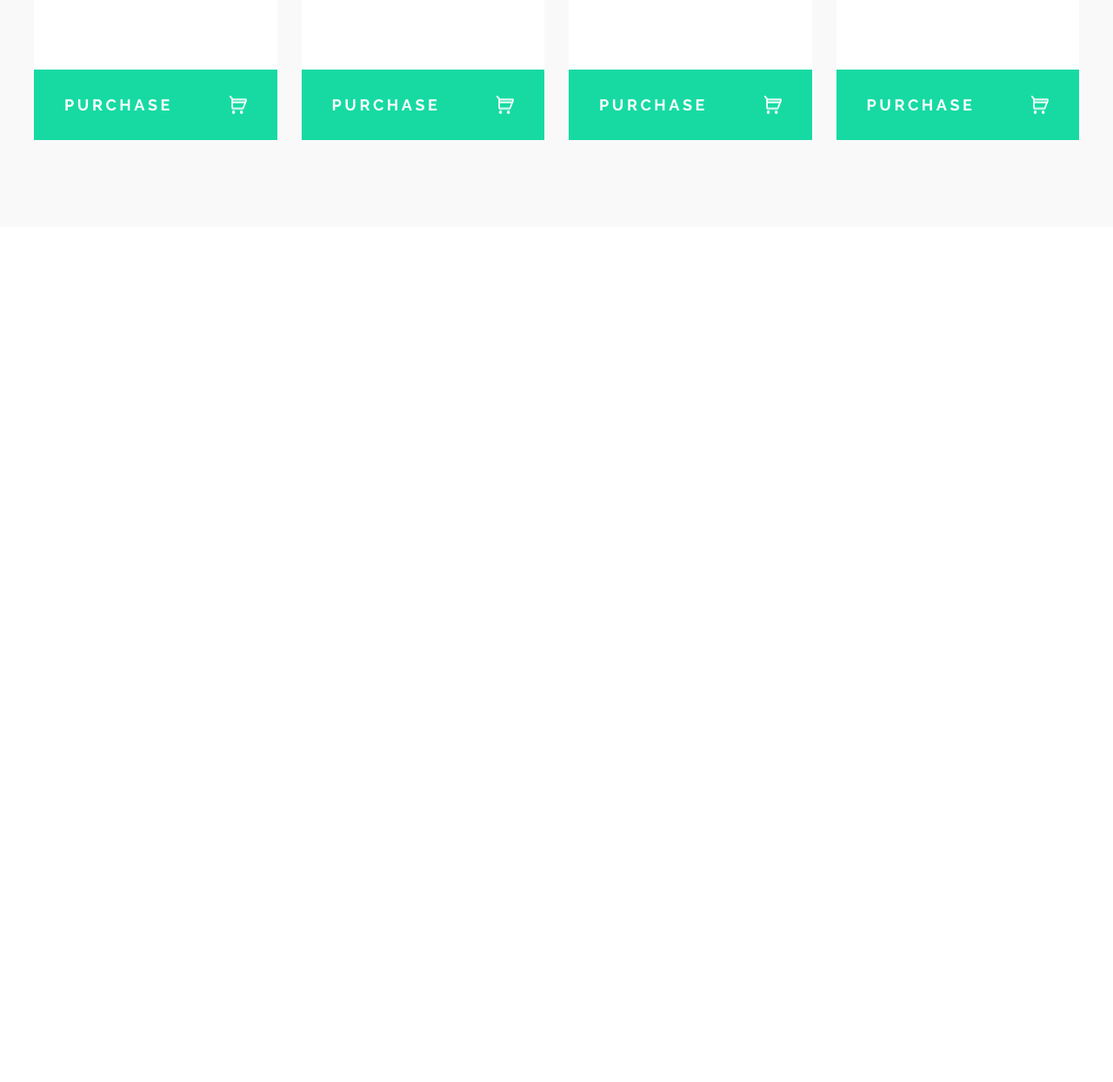
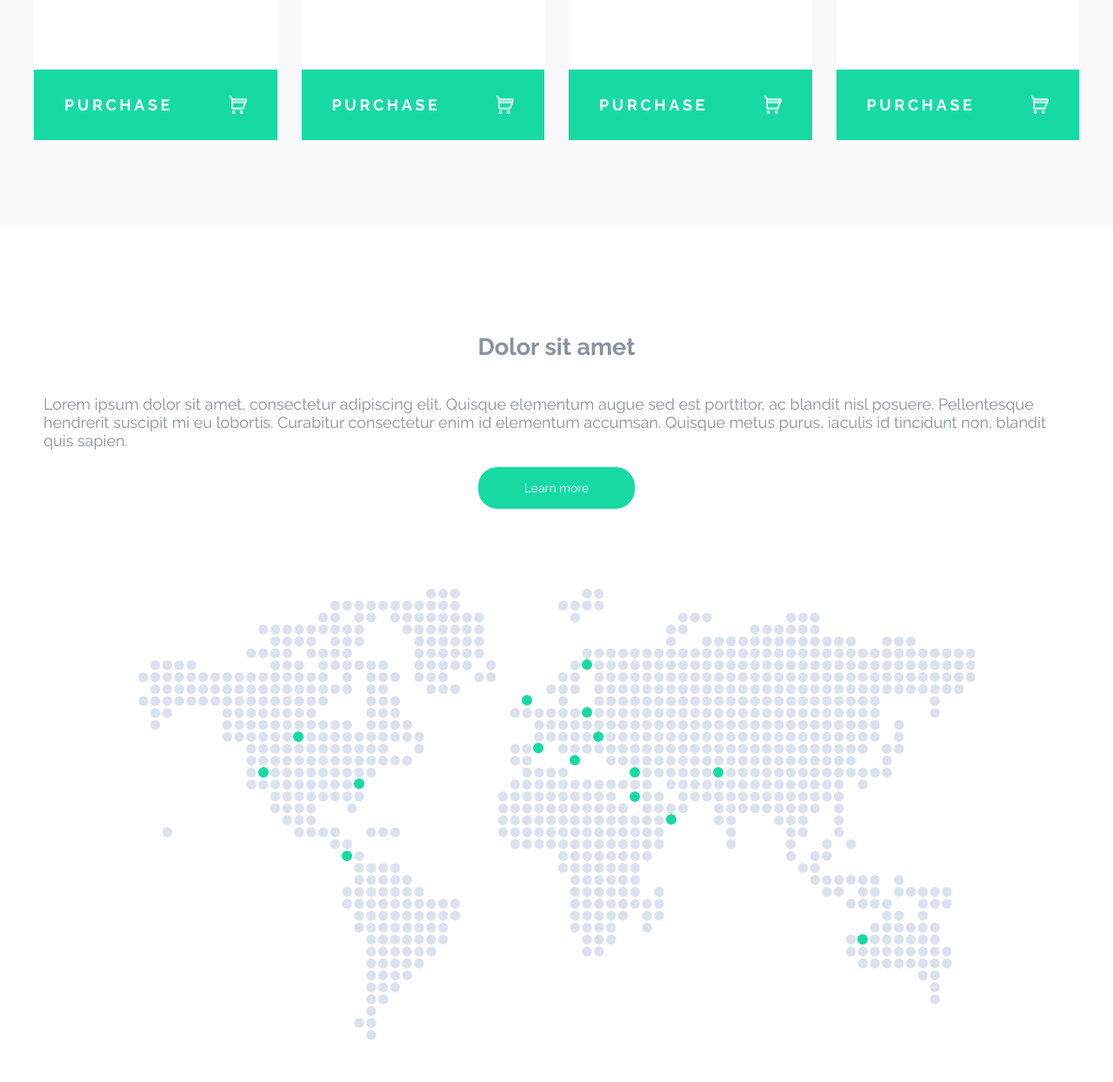
Before and after one commit to doforever/alecto, a website: page index.html in a window 1280 px wide. Shown: the part 7123-8367 px from the top of the page at 87% size. Before the commit the page ends 7384 px from the top, so only its background shows below. Drawn offline with Linux system fonts and the light colour scheme.

Commit message:
Add section map html

```diff
--- a/index.html
+++ b/index.html
@@ -324,6 +324,25 @@
                 </div>
             </div>
         </section>
+        <section class="map">
+            <div class="container-100">
+                <div class="row">
+                    <div class="column">
+                        <h1>Dolor sit amet</h1>
+                        <p>Lorem ipsum dolor sit amet, consectetur adipiscing elit.
+                            Quisque elementum augue sed est porttitor, ac blandit nisl posuere.
+                            Pellentesque hendrerit suscipit mi eu lobortis. Curabitur consectetur
+                            enim id elementum accumsan. Quisque metus purus, iaculis id tincidunt non,
+                            blandit quis sapien.
+                        </p>
+                        <a href="#" class="btn">Learn more</a>
+                    </div>
+                    <div class="column">
+                        <img src="./images/Map@1X.png" alt="map">
+                    </div>
+                </div>
+            </div>
+        </section>
         <script src="js/script.js"></script>
     </body>
 </html>
```
Also changed, not shown: images/Map@1X.png (added).
